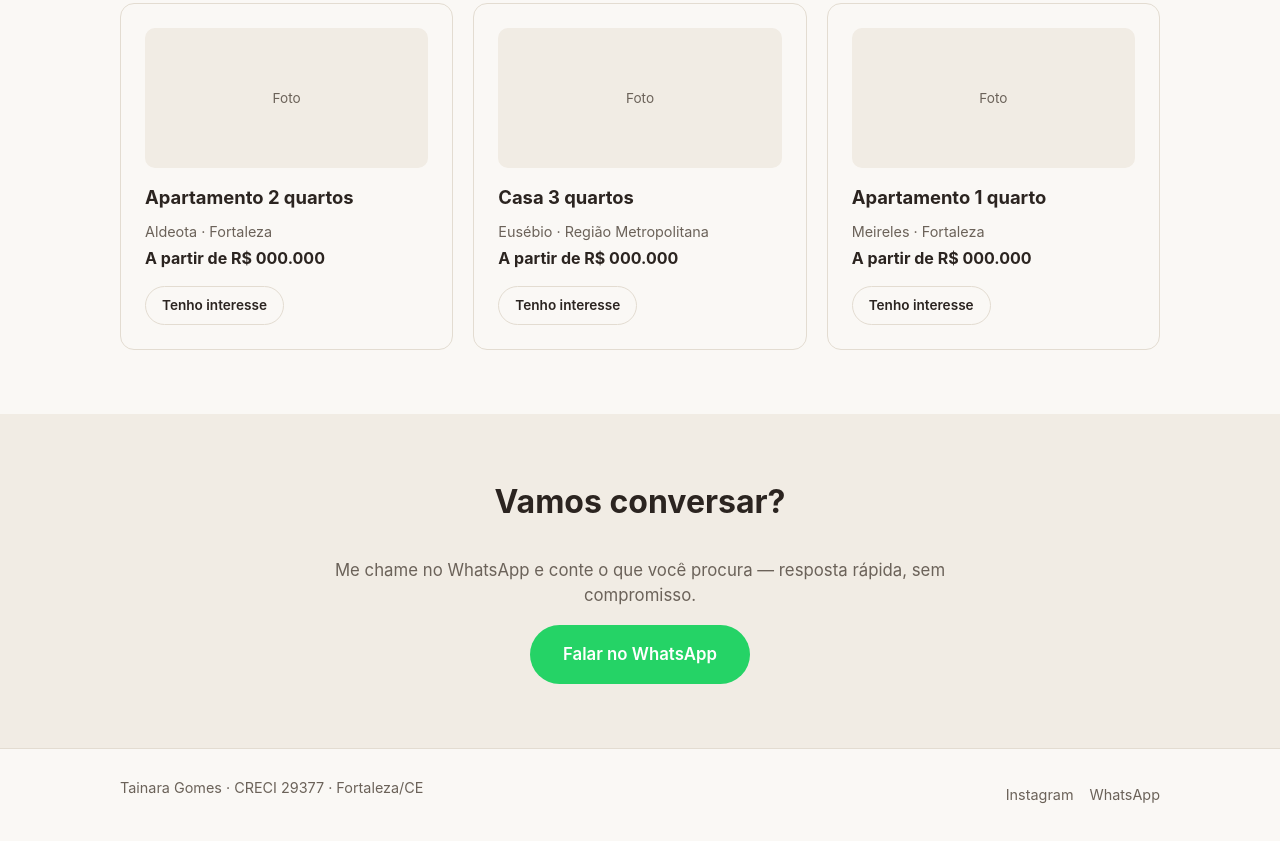
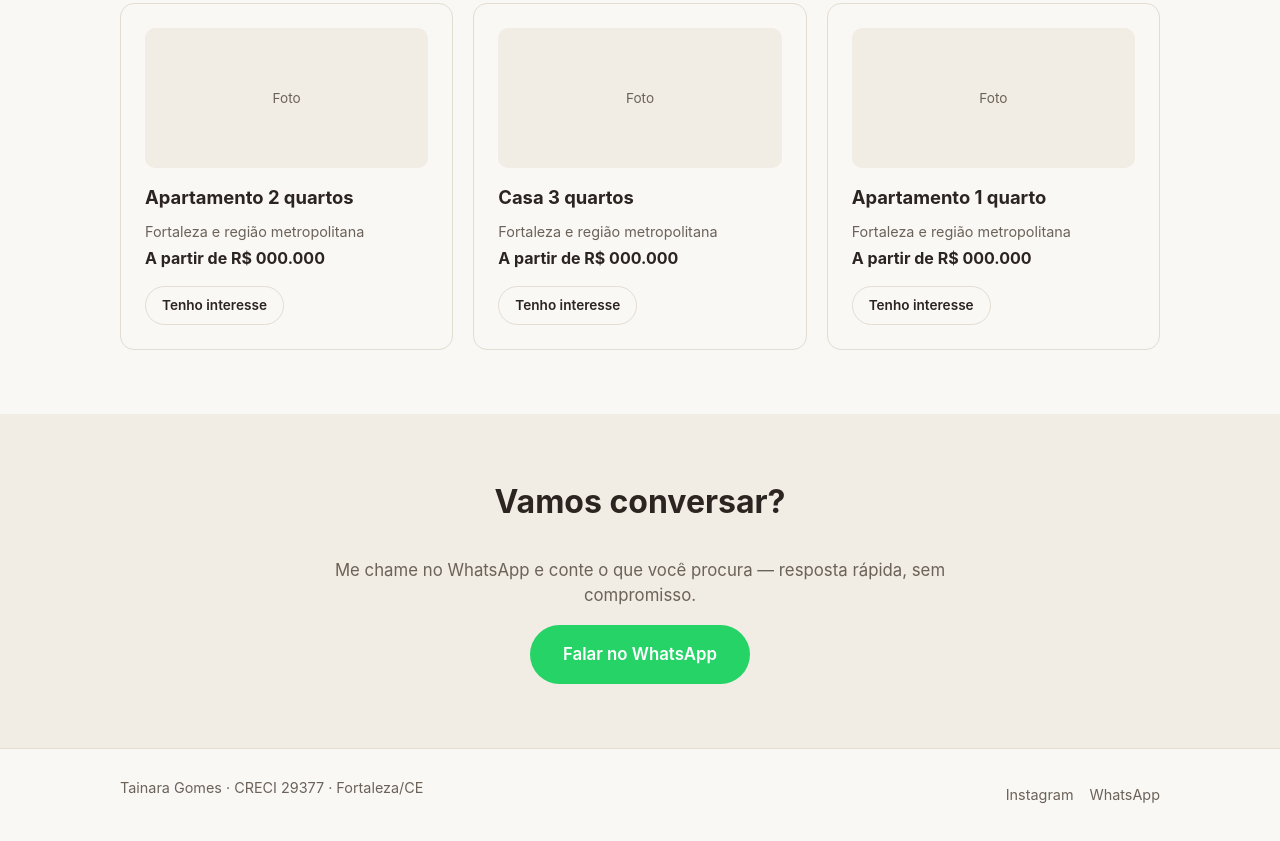
Before and after one commit to evertonpsilva/tainara-corretora-landing, a plain HTML site: page index.html in a window 1280 px wide. Shown: the part 1475-2316 px from the top of the page. Drawn offline with Linux system fonts and the light colour scheme.

Commit message:
Generaliza localização dos imóveis de exemplo
Co-Authored-By: Claude Sonnet 5 <noreply@anthropic.com>

```diff
--- a/index.html
+++ b/index.html
@@ -96,21 +96,21 @@
         <article class="card listing">
           <div class="listing-photo" aria-hidden="true">Foto</div>
           <h3>Apartamento 2 quartos</h3>
-          <p class="listing-meta">Aldeota · Fortaleza</p>
+          <p class="listing-meta">Fortaleza e região metropolitana</p>
           <p class="listing-price">A partir de R$ 000.000</p>
           <a class="btn btn-outline btn-small" href="https://wa.me/5585985001867" target="_blank" rel="noopener">Tenho interesse</a>
         </article>
         <article class="card listing">
           <div class="listing-photo" aria-hidden="true">Foto</div>
           <h3>Casa 3 quartos</h3>
-          <p class="listing-meta">Eusébio · Região Metropolitana</p>
+          <p class="listing-meta">Fortaleza e região metropolitana</p>
           <p class="listing-price">A partir de R$ 000.000</p>
           <a class="btn btn-outline btn-small" href="https://wa.me/5585985001867" target="_blank" rel="noopener">Tenho interesse</a>
         </article>
         <article class="card listing">
           <div class="listing-photo" aria-hidden="true">Foto</div>
           <h3>Apartamento 1 quarto</h3>
-          <p class="listing-meta">Meireles · Fortaleza</p>
+          <p class="listing-meta">Fortaleza e região metropolitana</p>
           <p class="listing-price">A partir de R$ 000.000</p>
           <a class="btn btn-outline btn-small" href="https://wa.me/5585985001867" target="_blank" rel="noopener">Tenho interesse</a>
         </article>
```
Also changed, not shown: 1 other file.
